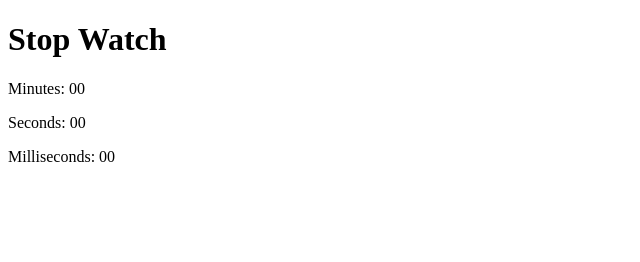
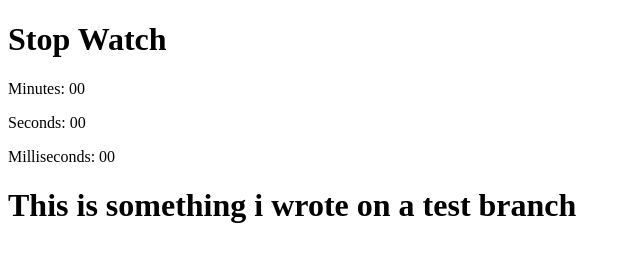
Before and after one commit to R-Wol/StopWatch, a plain HTML site: page index.html in a window 1280 px wide. Shown: the whole page, without its empty margins (0-640 px from the left). Drawn offline with Linux system fonts and the light colour scheme.

Commit message:
added silly test

```diff
--- a/index.html
+++ b/index.html
@@ -11,5 +11,6 @@
     <p>Minutes: <span id="min">00</span></p>
     <p>Seconds: <span id="sec">00</span></p>
     <p>Milliseconds: <span id="milsec">00</span></p>
+    <h1>This is something i wrote on a test branch</h1>
   </body>
 </html>
```
